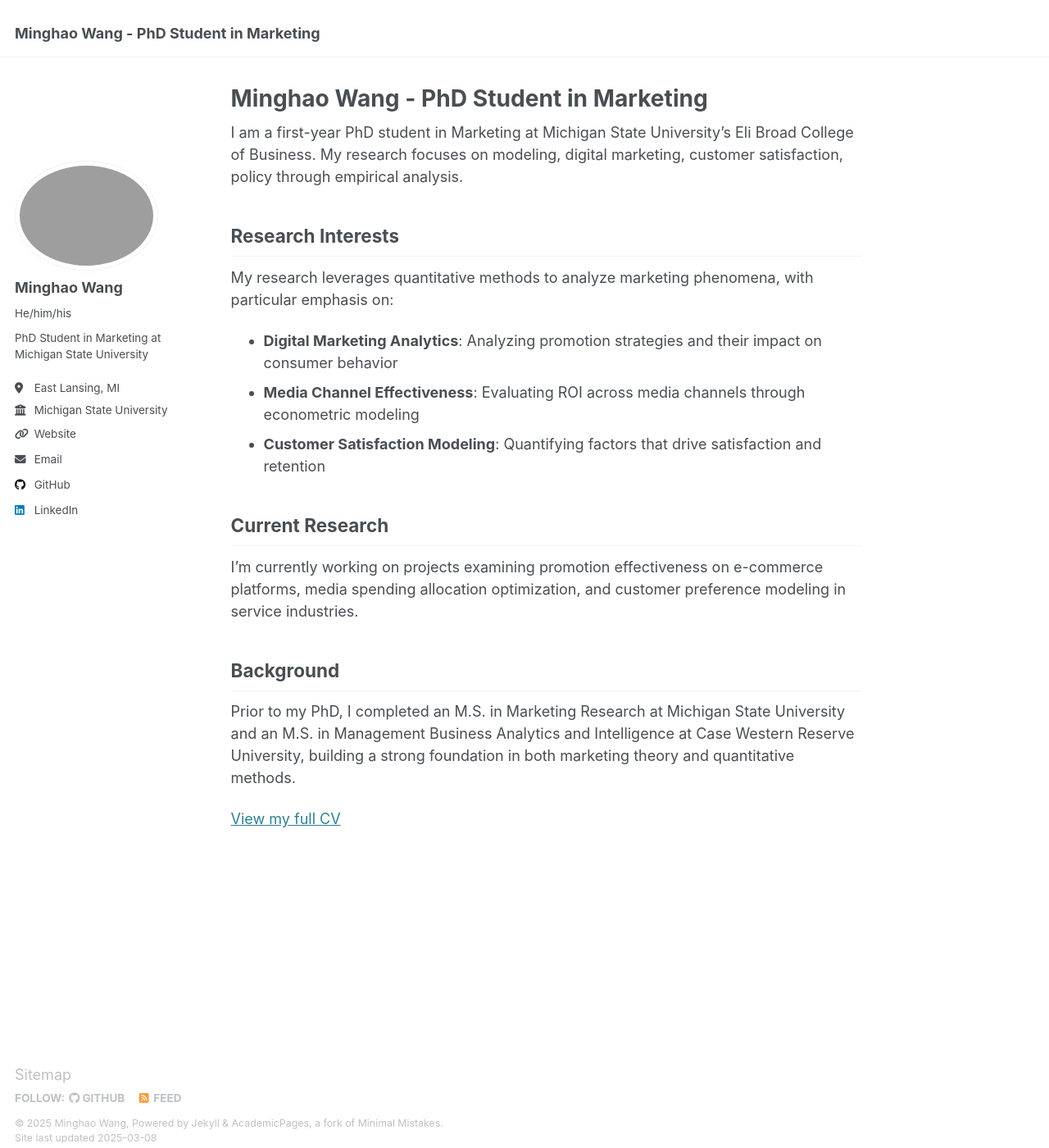
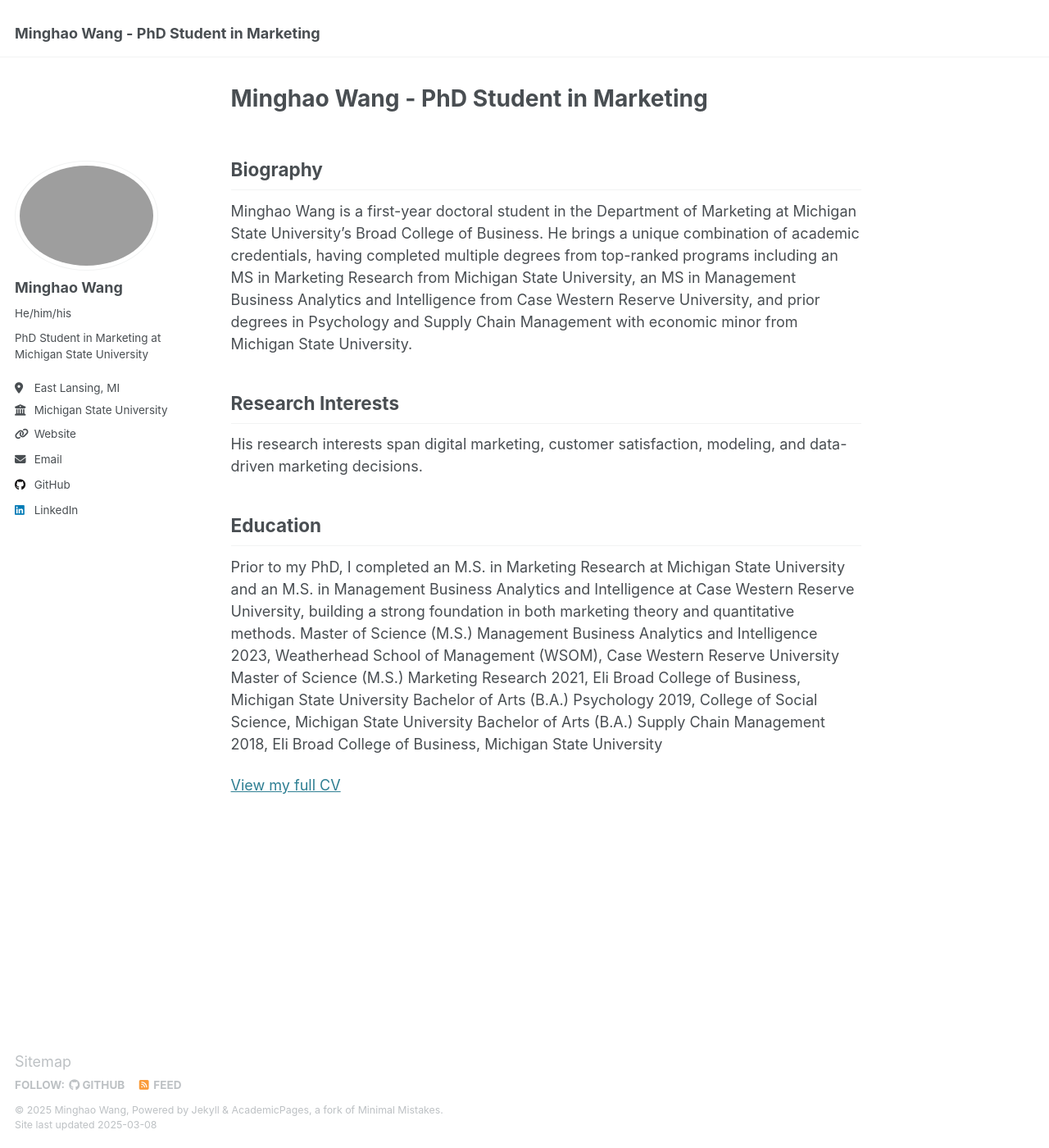
Before and after one commit to minghaowang-research/minghaowang-research.github.io, a Jekyll site: the page built from _pages/about.md, in a window 1280 px wide and 1400 px high. Shown: the whole window at 82% size. Built offline with Jekyll 4.4.1, drawn with Linux system fonts in a browser that asks for light colours.

Commit message:
Update about.md

```diff
--- a/_pages/about.md
+++ b/_pages/about.md
@@ -7,22 +7,18 @@ redirect_from:
   - /about.html
 ---
 
-I am a first-year PhD student in Marketing at Michigan State University's Eli Broad College of Business. My research focuses on modeling, digital marketing, customer satisfaction, policy through empirical analysis.
+## Biography
+Minghao Wang is a first-year doctoral student in the Department of Marketing at Michigan State University's Broad College of Business. He brings a unique combination of academic credentials, having completed multiple degrees from top-ranked programs including an MS in Marketing Research from Michigan State University, an MS in Management Business Analytics and Intelligence from Case Western Reserve University, and prior degrees in Psychology and Supply Chain Management with economic minor from Michigan State University.
 
 ## Research Interests
+His research interests span digital marketing, customer satisfaction, modeling, and data-driven marketing decisions.
 
-My research leverages quantitative methods to analyze marketing phenomena, with particular emphasis on:
-
-* **Digital Marketing Analytics**: Analyzing promotion strategies and their impact on consumer behavior
-* **Media Channel Effectiveness**: Evaluating ROI across media channels through econometric modeling
-* **Customer Satisfaction Modeling**: Quantifying factors that drive satisfaction and retention
-
-## Current Research
-
-I'm currently working on projects examining promotion effectiveness on e-commerce platforms, media spending allocation optimization, and customer preference modeling in service industries.
-
-## Background
+## Education
 
 Prior to my PhD, I completed an M.S. in Marketing Research at Michigan State University and an M.S. in Management Business Analytics and Intelligence at Case Western Reserve University, building a strong foundation in both marketing theory and quantitative methods.
+Master of Science (M.S.) Management Business Analytics and Intelligence 2023, Weatherhead School of Management (WSOM), Case Western Reserve University
+Master of Science (M.S.) Marketing Research 2021, Eli Broad College of Business, Michigan State University
+Bachelor of Arts (B.A.) Psychology 2019, College of Social Science, Michigan State University
+Bachelor of Arts (B.A.) Supply Chain Management 2018, Eli Broad College of Business, Michigan State University
 
 [View my full CV](/assets/pdf/Minghao Wang_PhD_CV_2025_02.pdf)
```
